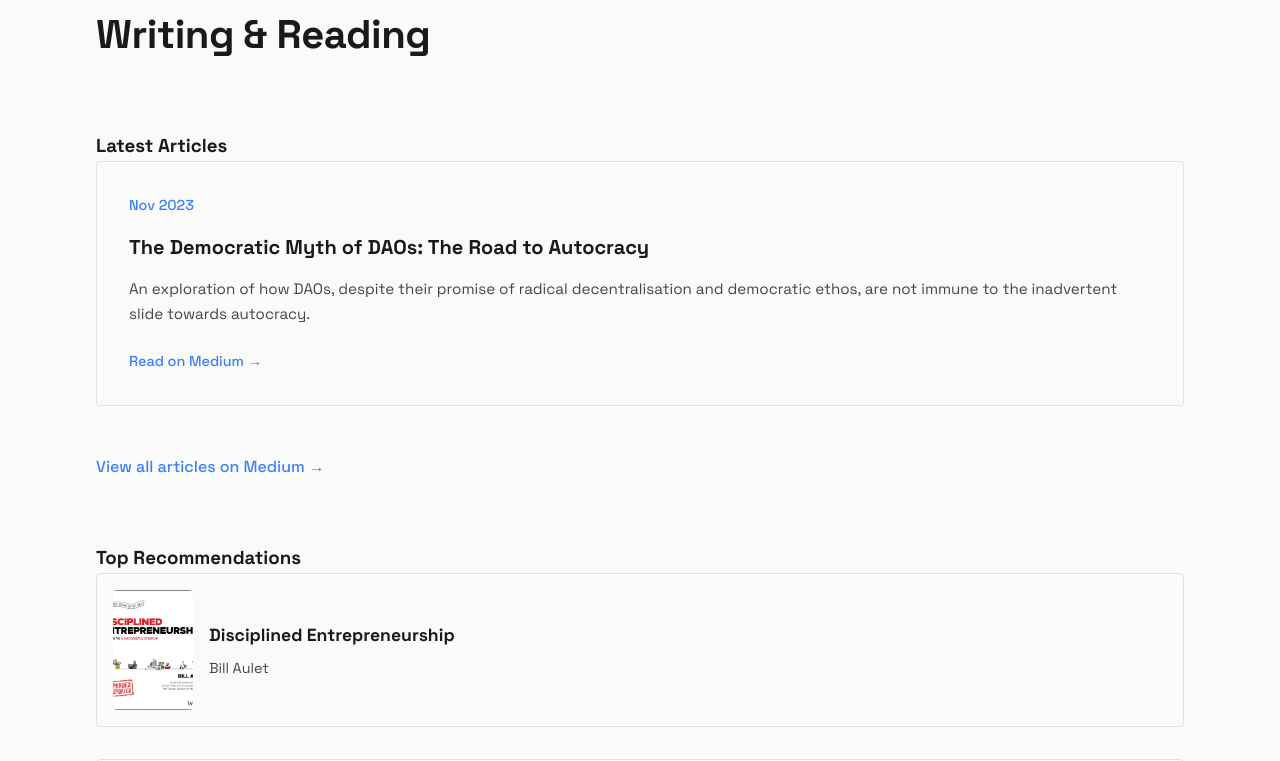
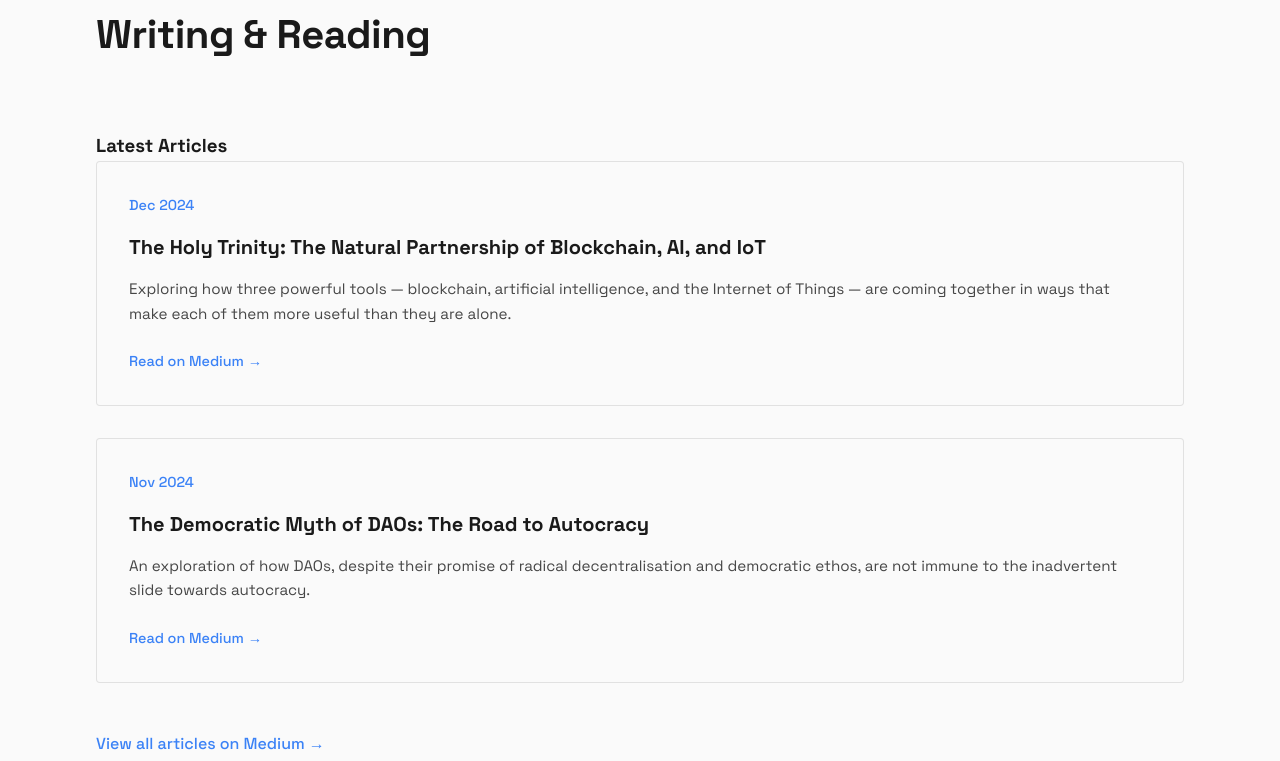
Before and after one commit to bwhdx/benedictdixon.github.io, a plain HTML site: page index.html in a window 1280 px wide. Shown: the part 7386-8147 px from the top of the page. Drawn offline with Linux system fonts and the light colour scheme.

Commit message:
Update to include latest article

```diff
--- a/index.html
+++ b/index.html
@@ -354,17 +354,20 @@
                     <div class="writing-section">
                         <h3>Latest Articles</h3>
                         <div class="medium-feed">
-                            <a href="https://bwhdx.medium.com/the-democratic-myth-of-daos-the-road-to-autocracy-52d03e4e1f8e"
-                                class="article-item" target="_blank">
-                                <span class="article-date">Nov 2023</span>
+                            <a href="https://bwhdx.medium.com/the-holy-trinity-the-natural-partnership-of-blockchain-ai-and-iot-730786253400" class="article-item" target="_blank">
+                                <span class="article-date">Dec 2024</span>
+                                <h4>The Holy Trinity: The Natural Partnership of Blockchain, AI, and IoT</h4>
+                                <p>Exploring how three powerful tools — blockchain, artificial intelligence, and the Internet of Things — are coming together in ways that make each of them more useful than they are alone.</p>
+                                <span class="read-more">Read on Medium →</span>
+                            </a>
+                            <a href="https://bwhdx.medium.com/the-democratic-myth-of-daos-the-road-to-autocracy-52d03e4e1f8e" class="article-item" target="_blank">
+                                <span class="article-date">Nov 2024</span>
                                 <h4>The Democratic Myth of DAOs: The Road to Autocracy</h4>
-                                <p>An exploration of how DAOs, despite their promise of radical decentralisation and
-                                    democratic ethos, are not immune to the inadvertent slide towards autocracy.</p>
+                                <p>An exploration of how DAOs, despite their promise of radical decentralisation and democratic ethos, are not immune to the inadvertent slide towards autocracy.</p>
                                 <span class="read-more">Read on Medium →</span>
                             </a>
                         </div>
-                        <a href="https://bwhdx.medium.com/" class="view-all" target="_blank">View all articles on Medium
-                            →</a>
+                        <a href="https://bwhdx.medium.com/" class="view-all" target="_blank">View all articles on Medium →</a>
                     </div>
                     <div class="reading-section">
                         <h3>Top Recommendations</h3>
```
